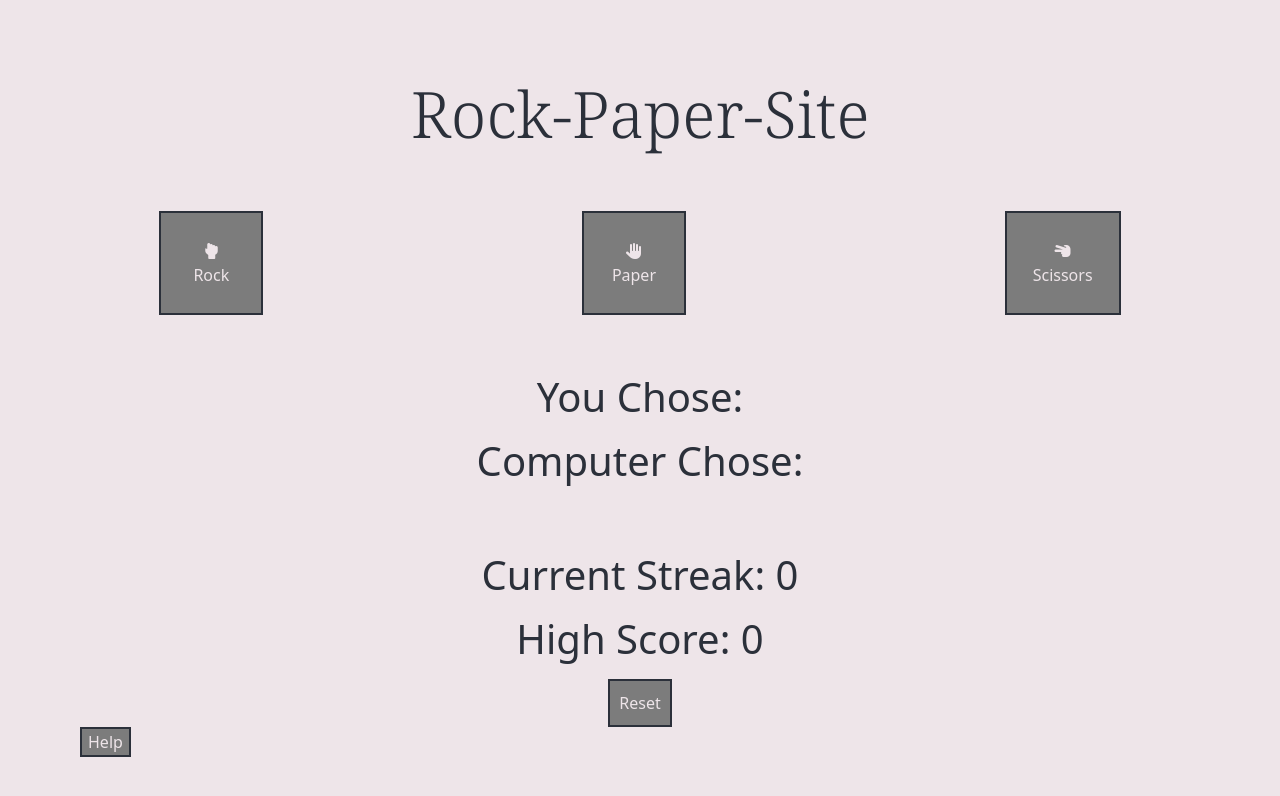
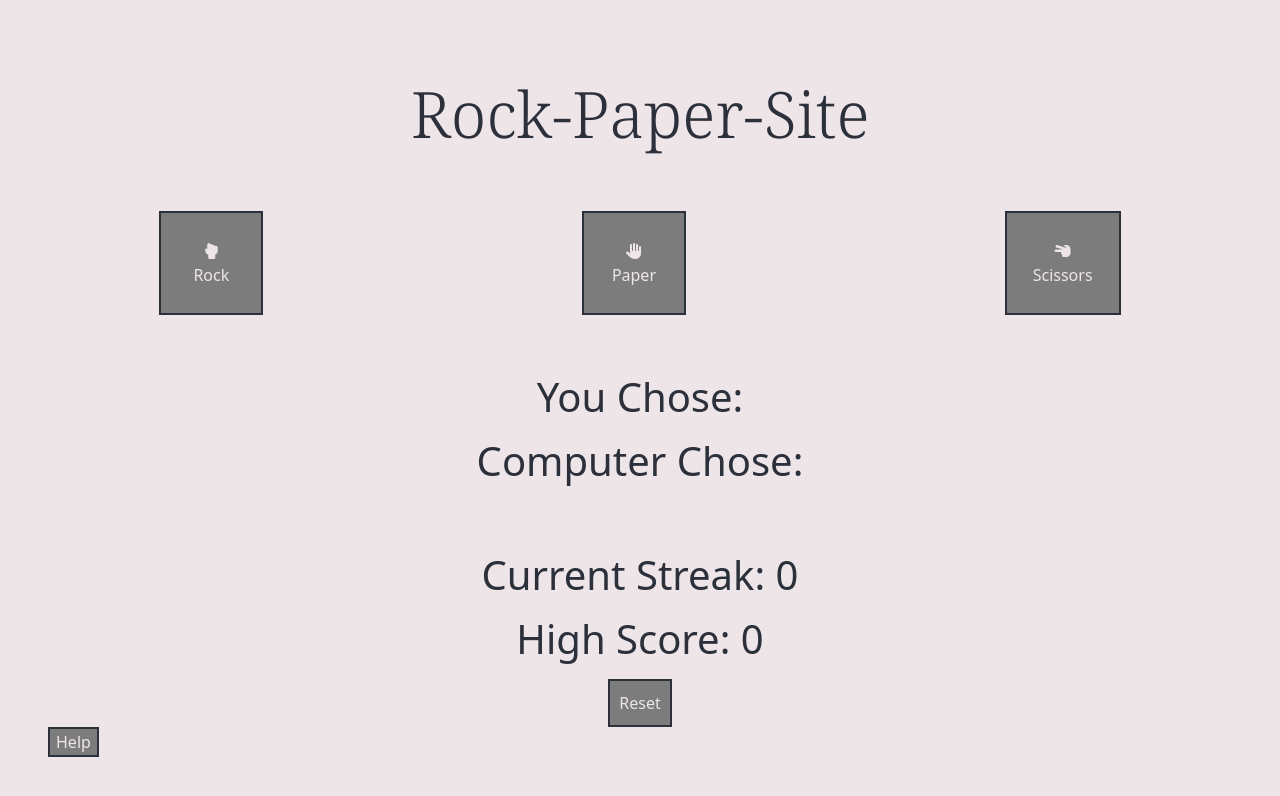
Before and after one commit to Blumbloe/rock-paper-site, a plain HTML site: page index.html in a window 1280 px wide. Drawn offline with nearby package versions, Linux system fonts and the light colour scheme.

Commit message:
reduce margin rem on help button

```diff
--- a/assets/css/style.css
+++ b/assets/css/style.css
@@ -67,7 +67,7 @@ button i{
 
 /* modal */
 #modalBtn{
-    margin-left: 5rem;
+    margin-left: 3rem;
 }
 .modal {
   display: none;
```
